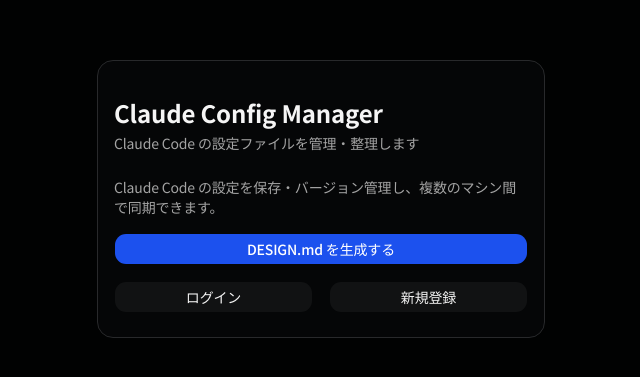
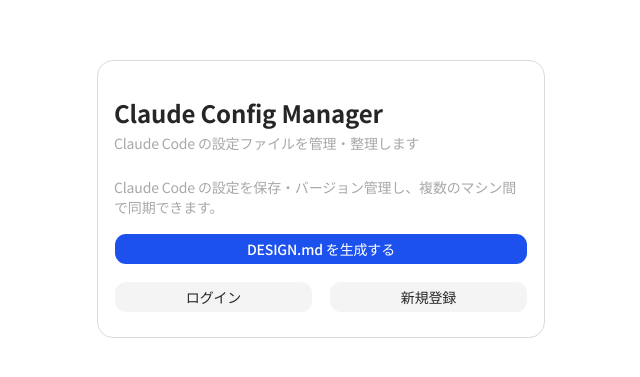
Before and after one commit to shu-ship555/claudemd-hub, a Next.js app: page / in a window 1280 px wide. Shown: the part 201-578 px from the top of the page, without its empty margins (319-959 px from the left). Built offline with nearby package versions, Linux system fonts and the light colour scheme; no server answers.

Commit message:
fix: css

```diff
--- a/app/globals.css
+++ b/app/globals.css
@@ -50,30 +50,6 @@
   --radius-xl: calc(var(--radius) * 2);
 }
 
-/* ============================================================
-   Dark mode overrides
-   ============================================================ */
-@supports (color: oklch(0 0 0)) {
-  @media (prefers-color-scheme: dark) {
-    @theme inline {
-      --color-background:          oklch(0.08 0.004 270);
-      --color-foreground:          oklch(0.97 0 0);
-      --color-card:                oklch(0.12 0.004 272);
-      --color-card-foreground:     oklch(0.97 0 0);
-      --color-popover:             oklch(0.16 0.006 272);
-      --color-popover-foreground:  oklch(0.97 0 0);
-      --color-secondary:           oklch(0.18 0.003 272);
-      --color-secondary-foreground: oklch(0.97 0 0);
-      --color-accent:              oklch(0.18 0.003 272);
-      --color-accent-foreground:   oklch(0.97 0 0);
-      --color-muted:               oklch(0.16 0.004 272);
-      --color-muted-foreground:    oklch(0.72 0 0);
-      --color-border:              oklch(0.28 0.005 272);
-      --color-input:               oklch(0.28 0.005 272);
-    }
-  }
-}
-
 html {
   -webkit-font-smoothing: antialiased;
   -moz-osx-font-smoothing: grayscale;
@@ -92,11 +68,3 @@
   color: oklch(0.62 0 0);
   opacity: 1;
 }
-
-@supports (color: oklch(0 0 0)) {
-  @media (prefers-color-scheme: dark) {
-    ::placeholder {
-      color: oklch(0.48 0 0);
-    }
-  }
-}
```
